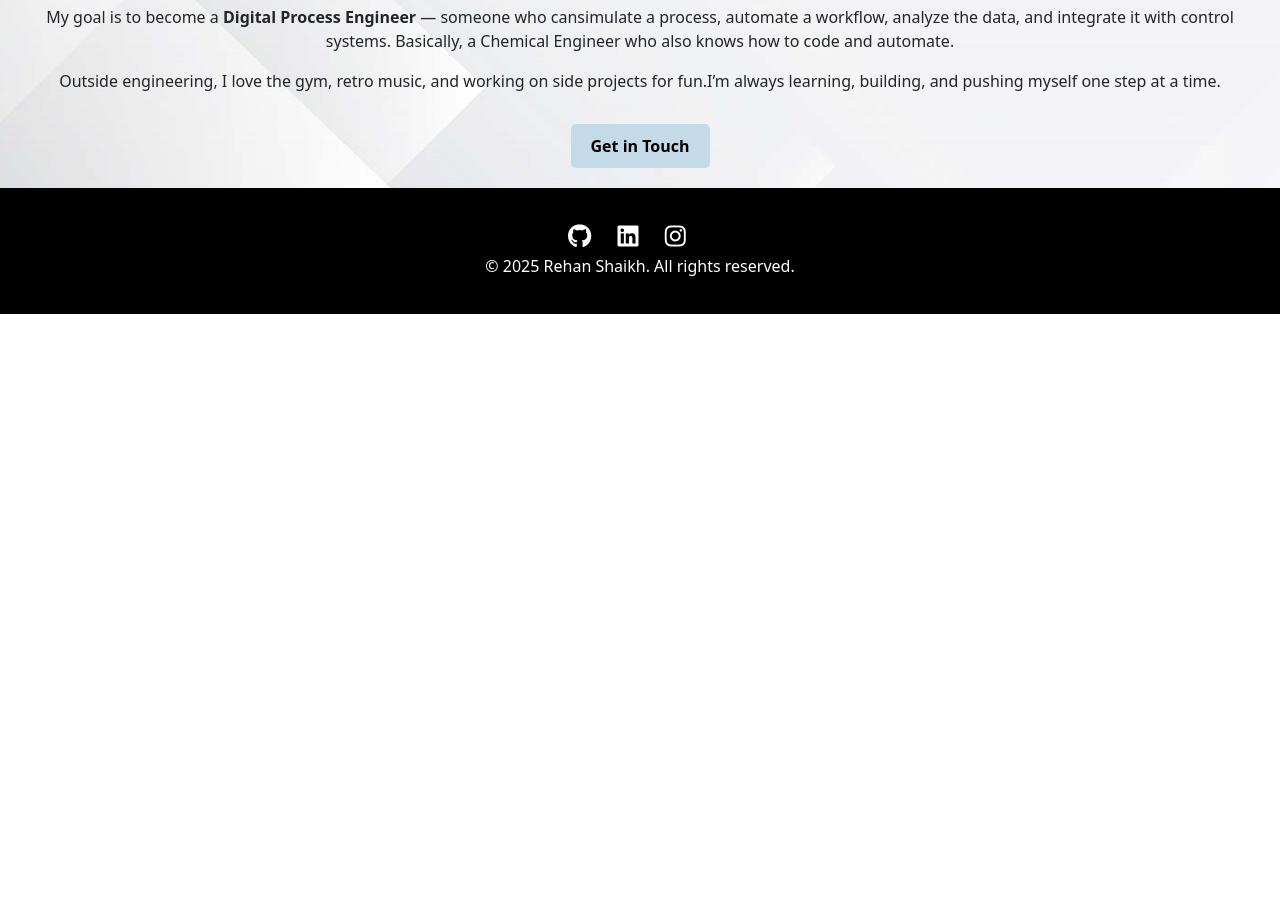
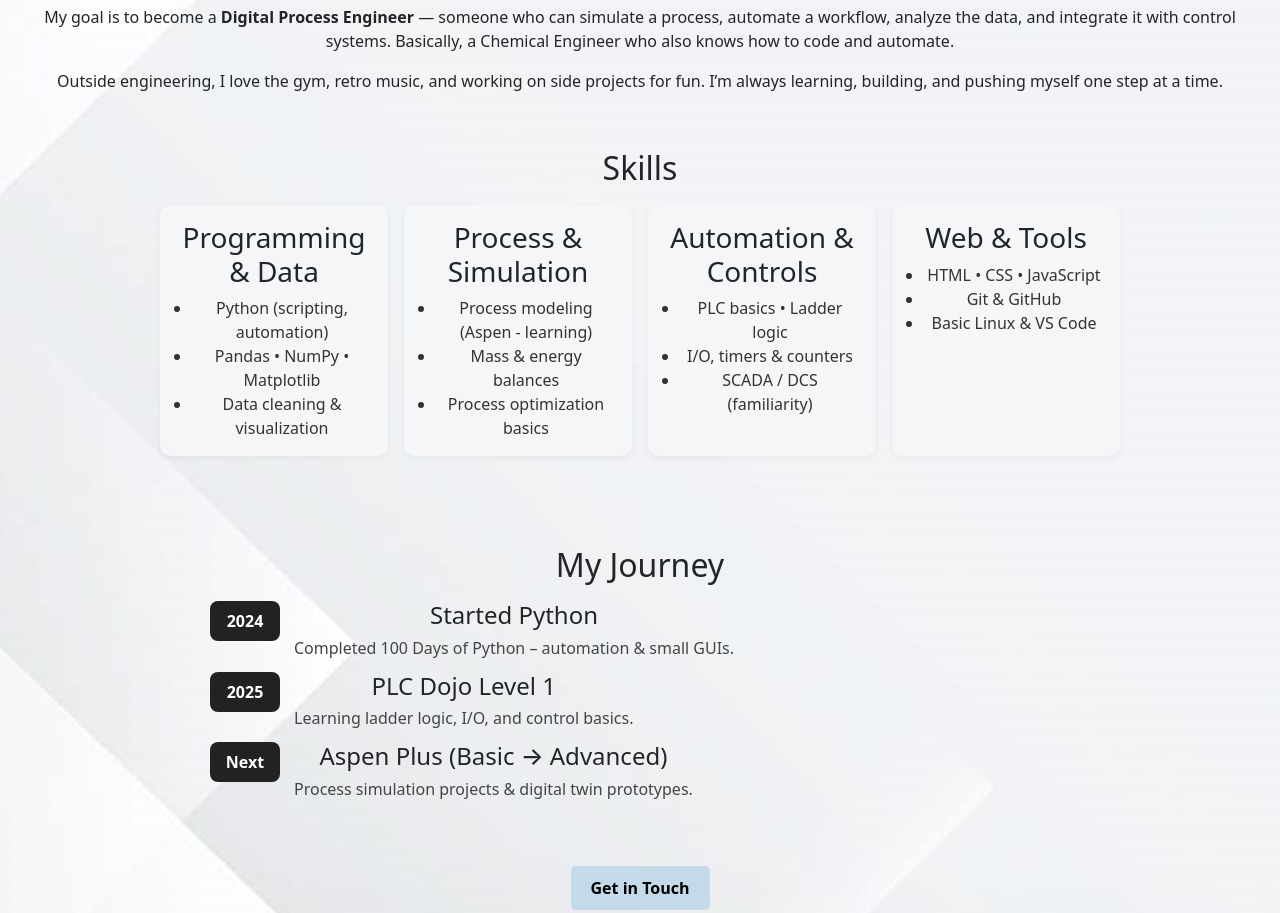
Before and after one commit to Rehan-git-hub/portfolio, a plain HTML site: page index.html in a window 1280 px wide. Shown: the part 600-1513 px from the top of the page. Before the commit the page ends 914 px from the top, so only its background shows below. Drawn offline with nearby package versions, Linux system fonts and the light colour scheme.

Commit message:
added skills and journey

```diff
--- a/index.html
+++ b/index.html
@@ -33,9 +33,63 @@
                 <h1>Hi, I'm <strong>Rehan Shaikh</strong></h1>
                 <p>I’m a Chemical Engineering student building a hybrid skillset in <strong>Python automation, data analytics, PLC programming, and process simulation</strong>.Instead of choosing one lane, I’m mixing software + engineering to solve real industry problems.</p>
                 <p>I work with <strong>Python</strong> for scripting, automation, and data analysis (Pandas, NumPy, Matplotlib), and I’m learning <strong>PLC basics</strong> (ladder logic, timers, counters, I/O). I’m also starting <strong>Aspen Plus</strong> to model chemical processes and eventually build digital twin–style simulations.</p>
-                <p>My goal is to become a <strong>Digital Process Engineer</strong> — someone who cansimulate a process, automate a workflow, analyze the data, and integrate it with control systems. Basically, a Chemical Engineer who also knows how to code and automate.</p>
-                <p>Outside engineering, I love the gym, retro music, and working on side projects for fun.I’m always learning, building, and pushing myself one step at a time.</p>
-            <a href="contact.html" class="btn-for"><strong>Get in Touch</strong></a>
+                <p>My goal is to become a <strong>Digital Process Engineer</strong> — someone who can simulate a process, automate a workflow, analyze the data, and integrate it with control systems. Basically, a Chemical Engineer who also knows how to code and automate.</p>
+                <p>Outside engineering, I love the gym, retro music, and working on side projects for fun. I’m always learning, building, and pushing myself one step at a time.</p>
+            <section id="skills" class="skills">
+  <h2>Skills</h2>
+  <div class="skills-grid">
+    <div class="skill-category">
+      <h3>Programming & Data</h3>
+      <ul>
+        <li>Python (scripting, automation)</li>
+        <li>Pandas • NumPy • Matplotlib</li>
+        <li>Data cleaning & visualization</li>
+      </ul>
+    </div>
+    <div class="skill-category">
+      <h3>Process & Simulation</h3>
+      <ul>
+        <li>Process modeling (Aspen - learning)</li>
+        <li>Mass & energy balances</li>
+        <li>Process optimization basics</li>
+      </ul>
+    </div>
+    <div class="skill-category">
+      <h3>Automation & Controls</h3>
+      <ul>
+        <li>PLC basics • Ladder logic</li>
+        <li>I/O, timers & counters</li>
+        <li>SCADA / DCS (familiarity)</li>
+      </ul>
+    </div>
+    <div class="skill-category">
+      <h3>Web & Tools</h3>
+      <ul>
+        <li>HTML • CSS • JavaScript</li>
+        <li>Git & GitHub</li>
+        <li>Basic Linux & VS Code</li>
+      </ul>
+    </div>
+  </div>
+</section>
+<section id="journey" class="journey">
+  <h2>My Journey</h2>
+  <div class="timeline">
+    <div class="timeline-item">
+      <div class="time">2024</div>
+      <div class="content"><h4>Started Python</h4><p>Completed 100 Days of Python – automation & small GUIs.</p></div>
+    </div>
+    <div class="timeline-item">
+      <div class="time">2025</div>
+      <div class="content"><h4>PLC Dojo Level 1</h4><p>Learning ladder logic, I/O, and control basics.</p></div>
+    </div>
+    <div class="timeline-item">
+      <div class="time">Next</div>
+      <div class="content"><h4>Aspen Plus (Basic → Advanced)</h4><p>Process simulation projects & digital twin prototypes.</p></div>
+    </div>
+  </div>
+</section>
+                <a href="contact.html" class="btn-for"><strong>Get in Touch</strong></a>
             </div>
 
             <footer class="footer">
--- a/style.css
+++ b/style.css
@@ -371,3 +371,17 @@ button:active {
         padding: 10px;
     }
 }
+.skills { padding: 40px 20px; max-width:1000px; margin:0 auto; }
+.skills h2 { text-align:center; margin-bottom:18px; }
+.skills-grid { display:grid; grid-template-columns:repeat(auto-fit,minmax(220px,1fr)); gap:16px; }
+.skill-category { background:#f5f6f8; padding:16px; border-radius:10px; box-shadow:0 2px 6px rgba(0,0,0,0.05); }
+.skill-category h3 { margin:0 0 8px; }
+.skill-category ul{ margin:0; padding-left:16px; color:#333; }
+
+.journey { max-width:900px; margin:30px auto; padding:20px; }
+.journey h2 { text-align:center; margin-bottom:16px; }
+.timeline { display:flex; flex-direction:column; gap:12px; }
+.timeline-item { display:flex; gap:14px; align-items:flex-start; }
+.time { min-width:70px; background:#222; color:#fff; padding:8px 10px; border-radius:8px; font-weight:600; text-align:center; }
+.timeline-item .content h4 { margin:0 0 6px; }
+.timeline-item .content p { margin:0; color:#444; }
```
Also changed, not shown: images/IMG_4260 (1).JPG (added).
